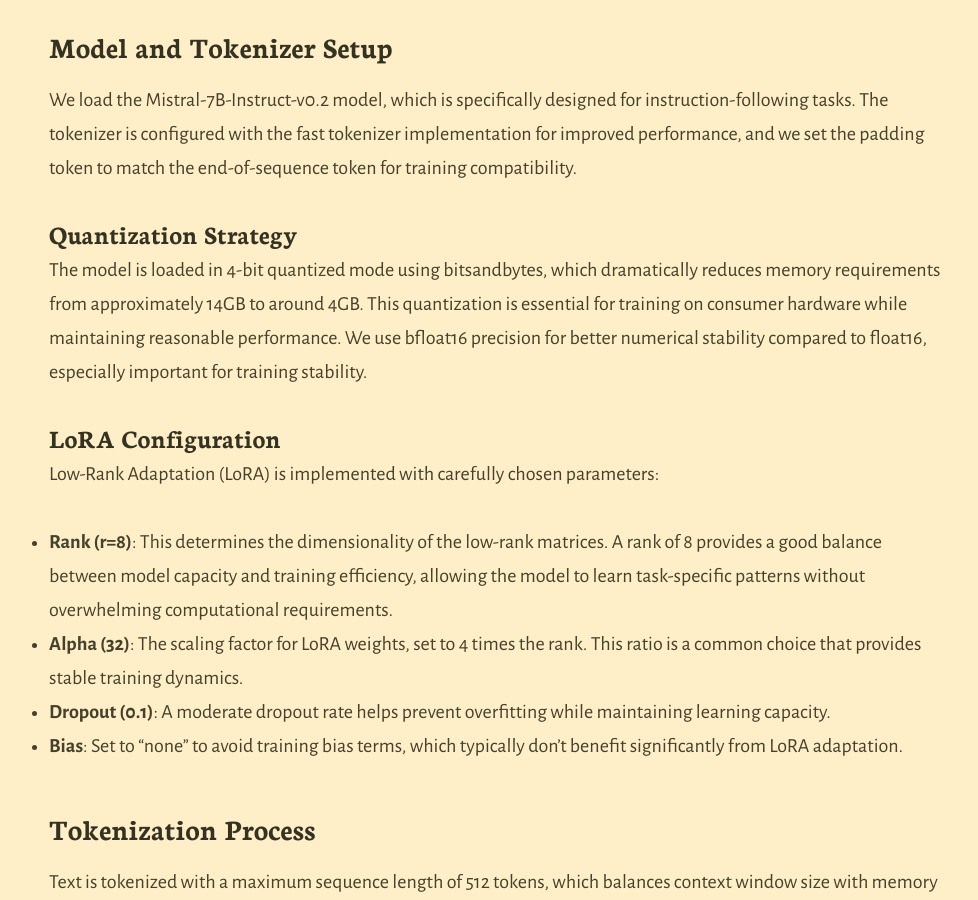
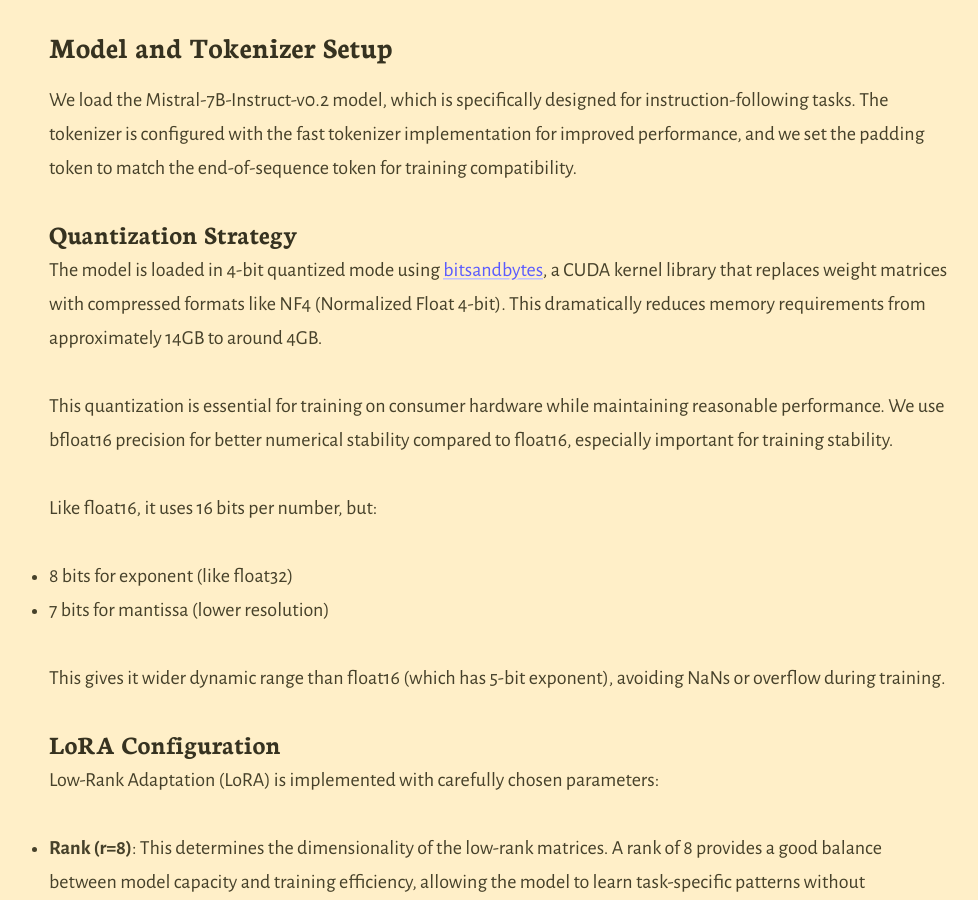
Before and after one commit to varshantdhar/varshantdhar.github.io, a Jekyll site: the page built from _posts/2025-06-20-llm-mistral-finetune.md, in a window 1280 px wide and 900 px high, scrolled down 846 px. Shown: the whole window, without its empty margins (141-1119 px from the left). Built offline with Jekyll 4.4.1, drawn with Linux system fonts in a browser that asks for light colours; our own code applies the rules of GitHub Pages for plain Markdown files.

Commit message:
Updating quantization property notes

```diff
--- a/_posts/2025-06-20-llm-mistral-finetune.md
+++ b/_posts/2025-06-20-llm-mistral-finetune.md
@@ -32,7 +32,15 @@ We load the Mistral-7B-Instruct-v0.2 model, which is specifically designed for i
 
 #### Quantization Strategy
 
-The model is loaded in 4-bit quantized mode using bitsandbytes, which dramatically reduces memory requirements from approximately 14GB to around 4GB. This quantization is essential for training on consumer hardware while maintaining reasonable performance. We use bfloat16 precision for better numerical stability compared to float16, especially important for training stability.
+The model is loaded in 4-bit quantized mode using [bitsandbytes](https://github.com/bitsandbytes-foundation/bitsandbytes), a CUDA kernel library that replaces weight matrices with compressed formats like NF4 (Normalized Float 4-bit). This dramatically reduces memory requirements from approximately 14GB to around 4GB.
+
+This quantization is essential for training on consumer hardware while maintaining reasonable performance. We use bfloat16 precision for better numerical stability compared to float16, especially important for training stability.
+
+Like float16, it uses 16 bits per number, but:
+- 8 bits for exponent (like float32)
+- 7 bits for mantissa (lower resolution)
+
+This gives it wider dynamic range than float16 (which has 5-bit exponent), avoiding NaNs or overflow during training.
 
 #### LoRA Configuration
 
```
